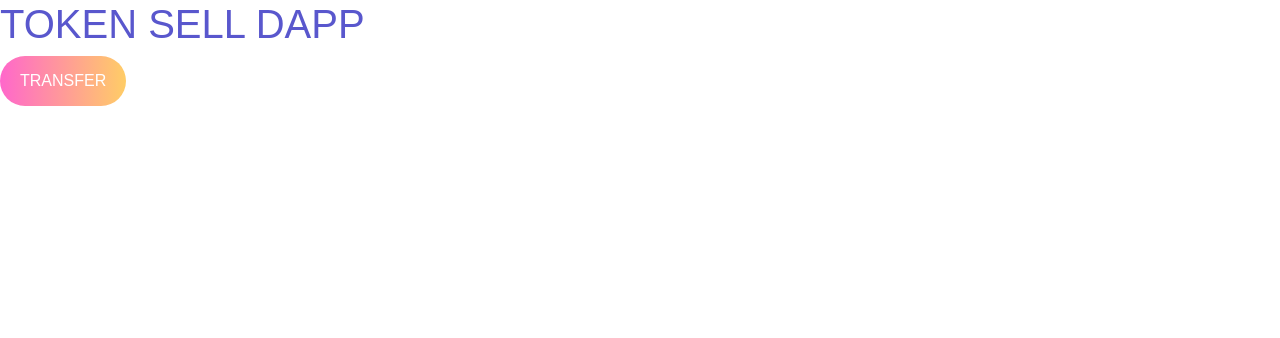
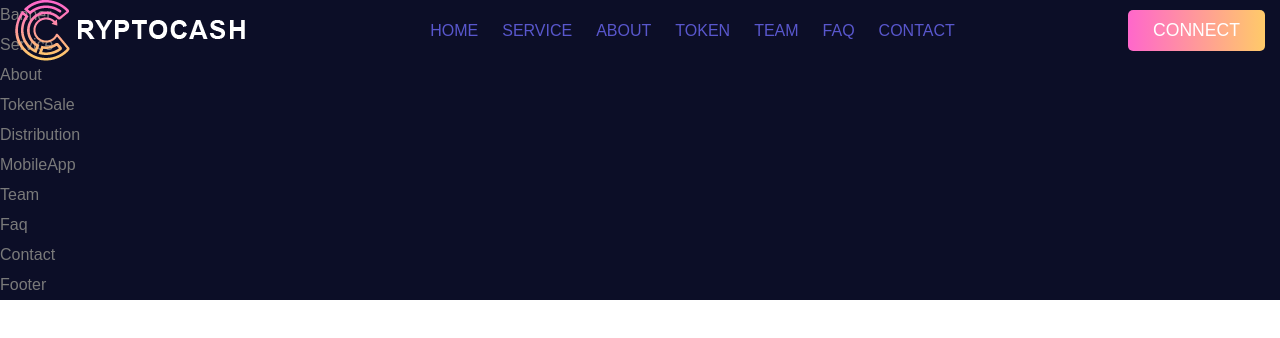
Before and after one commit to panditdhamdhere/Token_sale, a Next.js app: page / in a window 1280 px wide. Shown: the top 338 px of the page. Built offline with nearby package versions, Linux system fonts and the light colour scheme.

Commit message:
header done

```diff
--- a/Components/Header.jsx
+++ b/Components/Header.jsx
@@ -1,7 +1,122 @@
 import React from "react";
+import { BiMenu } from "react-icons/bi";
 
-const Header = () => {
-  return <div>Header</div>;
+const Header = ({ address, setAddress, connectWallet }) => {
+  const menuList = [
+    {
+      menu: "Home",
+      link: "#",
+    },
+    {
+      menu: "Service",
+      link: "#service",
+    },
+    {
+      menu: "About",
+      link: "#about",
+    },
+    {
+      menu: "Token",
+      link: "#token",
+    },
+    {
+      menu: "Team",
+      link: "#team",
+    },
+    {
+      menu: "Faq",
+      link: "#faq",
+    },
+    {
+      menu: "Contact",
+      link: "#contact",
+    },
+  ];
+
+  return (
+    <div className="header_wrap fixed-top">
+      <div className="container-fluid">
+        <nav className="navbar navbar-expand-lg">
+          <a
+            href="#home_section"
+            data-animation="fadeInDown"
+            data-animation-delay="1s"
+            className="navbar-brand page-scroll animation"
+          >
+            <img
+              src="assets/images/logo.png"
+              alt="logo"
+              className="logo_light"
+            />
+            <img
+              src="assets/images/logo_dark.png"
+              alt="logo"
+              className="logo_dark"
+            />
+          </a>
+
+          <button
+            className="navbar-toggler animation"
+            type="button"
+            // data-toggle="collapse"
+            data-target="#navbarSupportedContent"
+            aria-controls="navbarSupportedContent"
+            aria-expanded="false"
+            aria-label="Toggle navigation"
+            data-animation="fadeInDown"
+            data-animation-delay="1.5s"
+          >
+            <BiMenu />
+          </button>
+
+          {/*  */}
+          <div className="collapse navbar-collapse" id="navabrSupportedContent">
+            <ul className="navbar-nav m-auto">
+              {menuList.map((menu, i) => (
+                <li
+                  key={i + 1}
+                  className="animation"
+                  data-animation="fadeInDown"
+                  data-animation-delay={`1.{{i + 1}}s`}
+                >
+                  <a href={menu.link} className="nav-link">
+                    {menu.menu}
+                  </a>
+                </li>
+              ))}
+            </ul>
+
+            <ul className="navbar-nav nav_btn align-items-center">
+              <li
+                className="animation"
+                data-animation="fadeInDown"
+                data-animation-delay="2s"
+              >
+                {address ? (
+                  <a className="btn btn-default btn-redius nav_item">
+                    <small className="new-color">
+                      {""}
+                      {address.slice(0, 15)}...
+                    </small>
+                  </a>
+                ) : (
+                  <a
+                    onClick={() => connectWallet()}
+                    className="btn btn-default btn-redius nav_item"
+                  >
+                    <small className="new-color">
+                      {""}
+                      Connect
+                    </small>
+                  </a>
+                )}
+              </li>
+            </ul>
+          </div>
+        </nav>
+      </div>
+    </div>
+  );
 };
 
 export default Header;
--- a/Components/index.js
+++ b/Components/index.js
@@ -4,7 +4,7 @@ import Banner from "./Banner";
 import Blog from "./Blog";
 import Client from "./Client";
 import Contact from "./Contact";
-import Distribution from "./Distributation";
+import Distribution from "./Distribution";
 import Faq from "./Faq";
 import Footer from "./Footer";
 import Header from "./Header";
@@ -28,8 +28,8 @@ export {
   Header,
   Loader,
   MobileApp,
-  Service,
   Team,
   Timeline,
   Tokensale,
+  Service,
 };
--- a/Context/index.js
+++ b/Context/index.js
@@ -50,7 +50,7 @@ export const StateContextProvider = ({ children }) => {
       const tokenStanderd = await TOKEN_CONTRACT.standerd();
       const tokenHolders = await TOKEN_CONTRACT._userId();
       const tokenOwnerOfContract = await TOKEN_CONTRACT.ownerOfContract();
-      const tokenAddress = await TOKEN_CONTRACT.address;
+      const tokenAddress = await TOKEN_CONTRACT.address();
 
       const nativeToken = {
         tokenAddress: tokenAddress,
@@ -162,7 +162,6 @@ export const StateContextProvider = ({ children }) => {
         connectWallet,
         setAddress,
         TOKEN_ICO,
-
         currentHolder,
         tokenSale,
         tokenHolders,
--- a/pages/index.js
+++ b/pages/index.js
@@ -3,13 +3,56 @@ import React from "react";
 // Internal imports
 
 import { useStateContext } from "../context/index";
+import {
+  About,
+  ArrowUp,
+  Banner,
+  Blog,
+  Client,
+  Contact,
+  Distribution,
+  Faq,
+  Footer,
+  Header,
+  Loader,
+  MobileApp,
+  Team,
+  Timeline,
+  Tokensale,
+  Service,
+} from "../Components/index";
 
 const index = () => {
-  const { TOKEN_ICO, transferNativeToken } = useStateContext();
+  const {
+    transferNativeToken,
+    buyToken,
+    connectWallet,
+    setAddress,
+    TOKEN_ICO,
+    currentHolder,
+    tokenSale,
+    tokenHolders,
+    nativeToken,
+    balance,
+    address,
+  } = useStateContext();
   return (
-    <div>
-      <h1>{TOKEN_ICO}</h1>
-      <button onClick={() => transferNativeToken()}>Transfer</button>
+    <div className="v_dark">
+      <Header
+        address={address}
+        setAddress={setAddress}
+        connectWallet={connectWallet}
+      />
+      <Banner transferNativeToken={transferNativeToken} />
+      <Service />
+      <About />
+      <Tokensale buyToken={buyToken} tokenSale={tokenSale} />
+      <Distribution />
+      <MobileApp />
+      <Team />
+      <Faq />
+      <Contact />
+      <Footer />
     </div>
   );
 };
```
